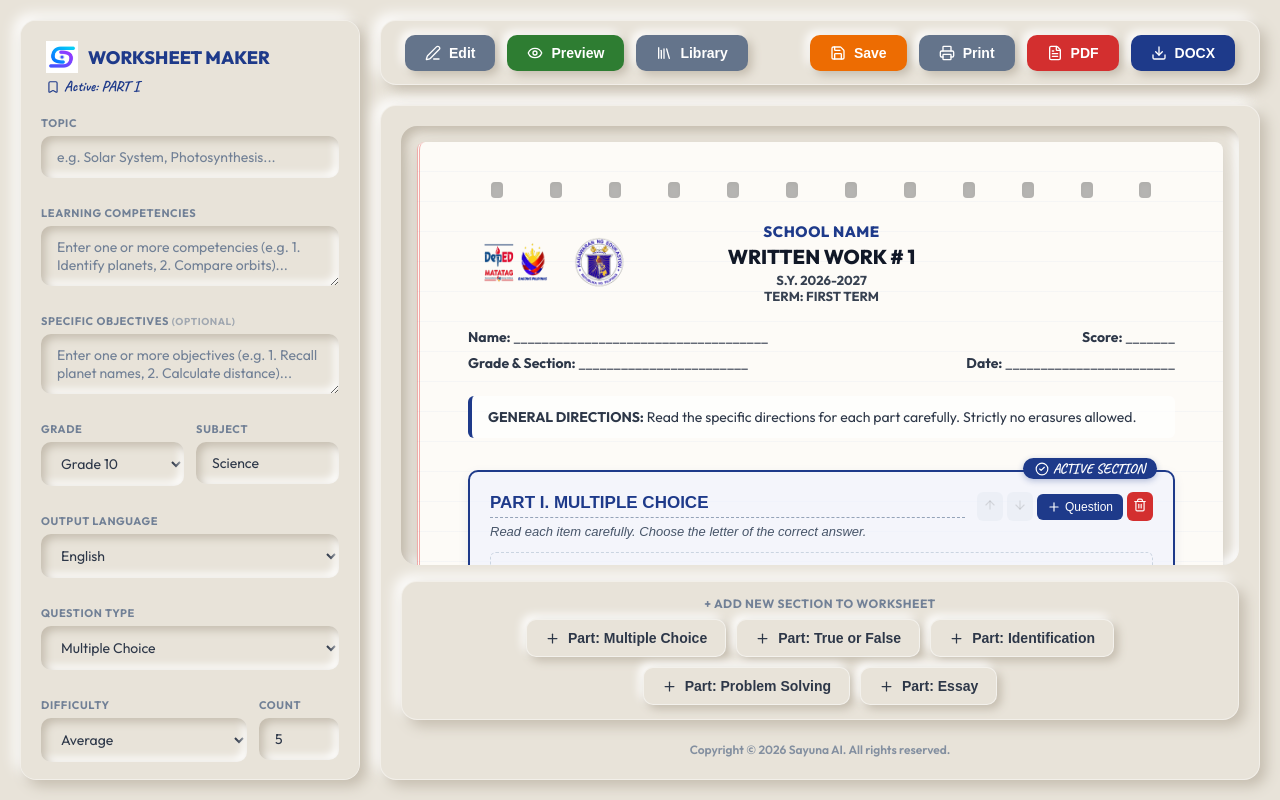
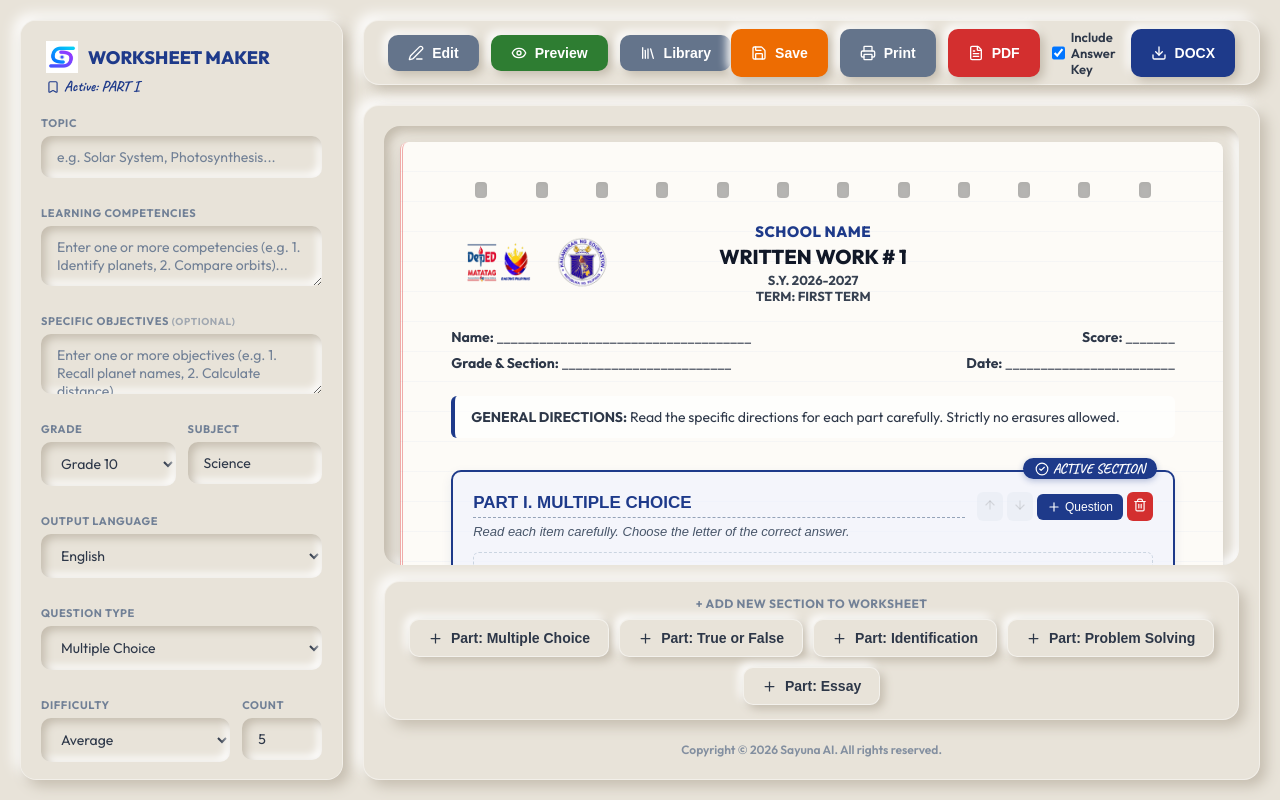
Before and after one commit to johnnavarro0928-sys/Worksheet_Maker, a Next.js app: page / in a window 1280 px wide. Built offline with nearby package versions, Linux system fonts and the light colour scheme.

Commit message:
feat: make DOCX answer key export optional via checkbox
Include Answer Key checkbox in export header, checked by default
(preserves existing behavior). Unchecking skips computing and
rendering the answer key page entirely.

Co-Authored-By: Claude Sonnet 5 <noreply@anthropic.com>

```diff
--- a/src/app/page.tsx
+++ b/src/app/page.tsx
@@ -53,6 +53,7 @@ export default function Home() {
 
   const [activeSectionId, setActiveSectionId] = useState<string>("sec-1");
   const [isGenerating, setIsGenerating] = useState(false);
+  const [includeAnswerKey, setIncludeAnswerKey] = useState(true);
 
   // Section Management Handlers
   const handleSelectSection = (sec: Section) => {
@@ -178,7 +179,7 @@ export default function Home() {
       ...quizData,
       sections: sections
     };
-    await generateDocx(fullWorksheet);
+    await generateDocx(fullWorksheet, includeAnswerKey);
   };
 
   const handleGenerate = async () => {
@@ -478,6 +479,10 @@ export default function Home() {
             <button className="neu-button-solid bg-ios-red">
               <FileText size={16} /> PDF
             </button>
+            <label style={{ display: 'flex', alignItems: 'center', gap: '6px', fontSize: '13px', fontWeight: 600, color: 'var(--text-main)', cursor: 'pointer' }}>
+              <input type="checkbox" checked={includeAnswerKey} onChange={(e) => setIncludeAnswerKey(e.target.checked)} style={{ width: '16px', height: '16px', cursor: 'pointer' }} />
+              Include Answer Key
+            </label>
             <button className="neu-button-solid bg-ios-blue" onClick={handleExportDocx}>
               <Download size={16} /> DOCX
             </button>
--- a/src/utils/exportDocs.ts
+++ b/src/utils/exportDocs.ts
@@ -18,7 +18,7 @@ async function getImageBuffer(url: string): Promise<Uint8Array | null> {
   }
 }
 
-export const generateDocx = async (quizData: WorksheetData) => {
+export const generateDocx = async (quizData: WorksheetData, includeAnswerKey: boolean = true) => {
   const [matatagBuffer, sealBuffer] = await Promise.all([
     getImageBuffer('/images/logo_deped_matatag.png'),
     getImageBuffer('/images/logo_deped_seal.png')
@@ -227,7 +227,9 @@ export const generateDocx = async (quizData: WorksheetData) => {
     });
   });
 
-  // Answer Key page (only if there are answerable MC / T-or-F sections)
+  // Answer Key page (only if there are answerable MC / T-or-F / Identification sections
+  // and the caller has opted in)
+  if (includeAnswerKey) {
     const answerKeyEntries = buildAnswerKey(quizData);
     if (answerKeyEntries.length > 0) {
       // Page break before the answer key heading
@@ -263,6 +265,7 @@ export const generateDocx = async (quizData: WorksheetData) => {
         children.push(new Paragraph({ text: "" }));
       });
     }
+  }
 
   // Page Margins: Narrow Layout (0.5 in / 720 dxa on all sides)
   const doc = new Document({
```
Lines whose indentation alone changed are shown as unchanged.
